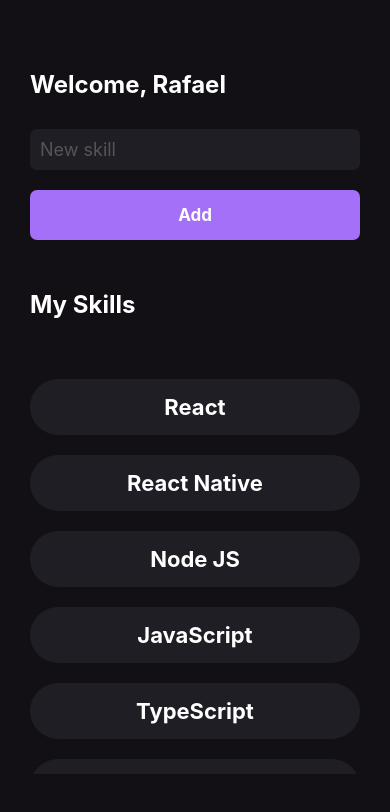
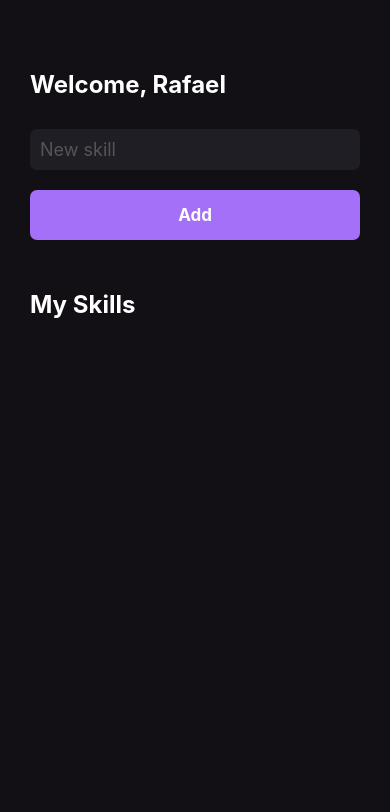
Before and after one commit to rafaelcardeallodi/myskills, a React Native app: screen / in a window 390 px wide. Shown: the top 812 px of the page. Built offline with nearby package versions, Linux system fonts and the light colour scheme.

Commit message:
Finalizando o nosso App

```diff
--- a/src/components/Button.jsx
+++ /dev/null
@@ -1,29 +0,0 @@
-import React from 'react';
-import { StyleSheet, Text, TouchableOpacity } from 'react-native';
-
-export function Button({ onPress }){
-  return(
-    <TouchableOpacity
-      style={styles.button}
-      activeOpacity={0.7}
-      onPress={onPress}
-    >
-        <Text style={styles.buttonText}>Add</Text>
-    </TouchableOpacity>
-  )
-}
-
-const styles = StyleSheet.create({
-  button: {
-    backgroundColor: '#a370f7',
-    padding: 15,
-    borderRadius: 7,
-    marginTop: 20,
-    alignItems: 'center'
-  },
-  buttonText: {
-    color: '#fff',
-    fontSize: 17,
-    fontWeight: 'bold'
-  }
-})
--- /dev/null
+++ b/src/components/Button.tsx
@@ -0,0 +1,37 @@
+import React from 'react';
+import { StyleSheet, Text, TouchableOpacity, TouchableOpacityProps } from 'react-native';
+
+// type ButtonProps = TouchableOpacityProps;
+
+interface ButtonProps extends TouchableOpacityProps{
+  title: string;
+}
+
+export function Button({ title, ...rest }: ButtonProps){
+  return(
+    <TouchableOpacity
+      style={styles.button}
+      activeOpacity={0.7}
+      {...rest}
+    >
+        <Text style={styles.buttonText}>
+          {title}
+        </Text>
+    </TouchableOpacity>
+  )
+}
+
+const styles = StyleSheet.create({
+  button: {
+    backgroundColor: '#a370f7',
+    padding: 15,
+    borderRadius: 7,
+    marginTop: 20,
+    alignItems: 'center'
+  },
+  buttonText: {
+    color: '#fff',
+    fontSize: 17,
+    fontWeight: 'bold'
+  }
+})
--- a/src/components/SkillCard.jsx
+++ b/src/components/SkillCard.tsx
@@ -1,9 +1,16 @@
 import React from 'react';
-import { StyleSheet, Text, TouchableOpacity } from 'react-native';
+import { StyleSheet, Text, TouchableOpacity, TouchableOpacityProps } from 'react-native';
 
-export function SkillCard({ skill }){
+interface SkillCardProps extends TouchableOpacityProps{
+  skill: string;
+}
+
+export function SkillCard({ skill, ...rest }: SkillCardProps){
   return(
-    <TouchableOpacity style={styles.buttonSkill}>
+    <TouchableOpacity
+      style={styles.buttonSkill}
+      {...rest}
+    >
       <Text style={styles.textSkill}>
         {skill}
       </Text>
--- a/src/pages/Home.jsx
+++ b/src/pages/Home.tsx
@@ -3,21 +3,28 @@ import { FlatList, Platform, StyleSheet, Text, TextInput, View } from 'react-nat
 import { Button } from '../components/Button';
 import { SkillCard } from '../components/SkillCard';
 
+interface SkillData{
+  id: string;
+  name: string;
+}
+
 export function Home(){
-  const [newSkill, setNewSkill] = useState('');
-  const [mySkills, setMySkills] = useState([
-    'React',
-    'React Native',
-    'Node JS',
-    'JavaScript',
-    'TypeScript',
-    'Styled Components',
-    'HTML',
-    'CSS',
-  ]);
+  const [newSkill, setNewSkill] = useState<string>('');
+  const [mySkills, setMySkills] = useState<SkillData[]>([]);
 
   function handleAddNewSkill(){
-    setMySkills(oldState => [...oldState, newSkill])
+    const data = {
+      id: String(new Date().getTime()),
+      name: newSkill
+    }
+
+    setMySkills(oldState => [...oldState, data])
+  }
+
+  function handleRemoveSkill(id: string){
+    setMySkills(oldState => oldState.filter(
+      skill => skill.id !== id
+    ))
   }
 
   return(
@@ -30,7 +37,10 @@ export function Home(){
         onChangeText={setNewSkill}
       />
 
-      <Button onPress={handleAddNewSkill} />
+      <Button
+        title="Add"
+        onPress={handleAddNewSkill}
+      />
 
       <Text style={[styles.title, { marginVertical: 50 }]}>
         My Skills
@@ -38,8 +48,13 @@ export function Home(){
 
       <FlatList
         data={mySkills}
-        keyExtractor={item => item}
-        renderItem={({ item }) => (<SkillCard skill={item} />)}
+        keyExtractor={item => item.id}
+        renderItem={({item}) => (
+          <SkillCard
+            skill={item.name}
+            onPress={() => handleRemoveSkill(item.id)}
+          />
+        )}
       />
     </View>
   )
```
